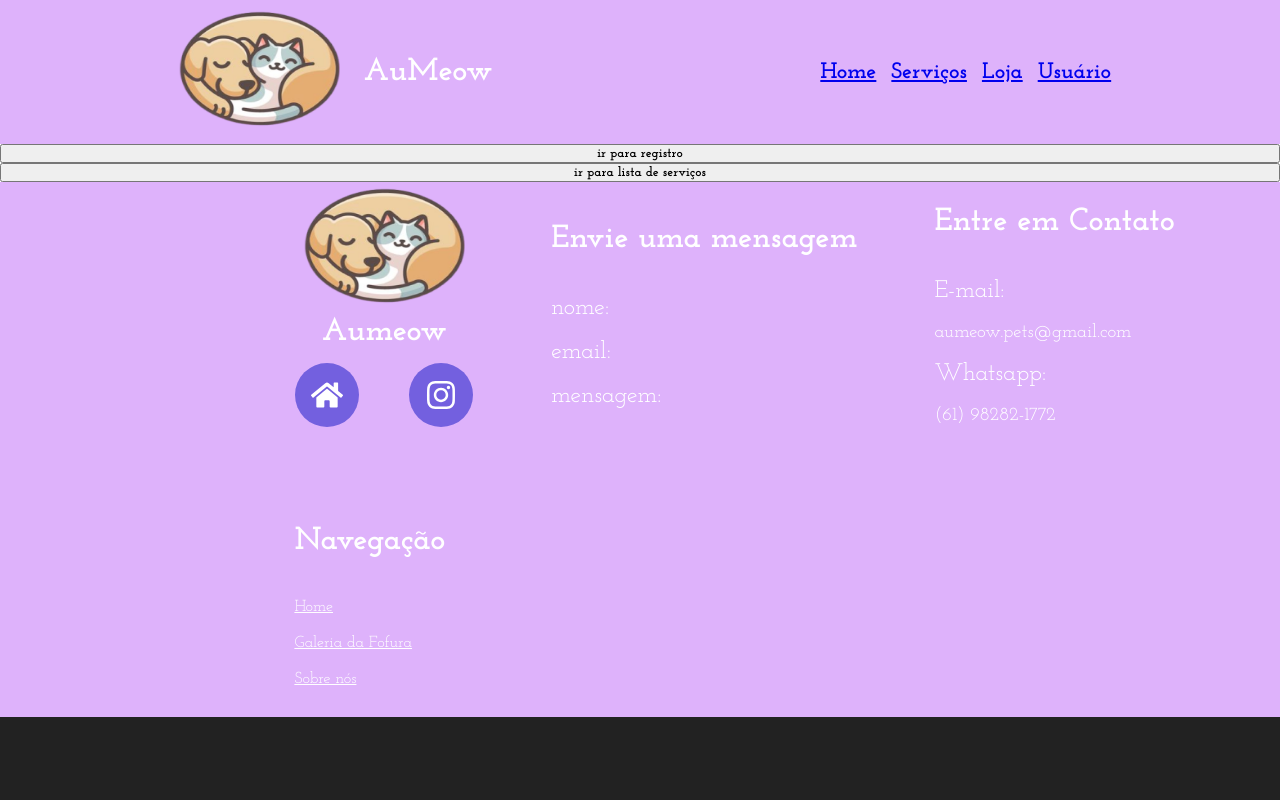
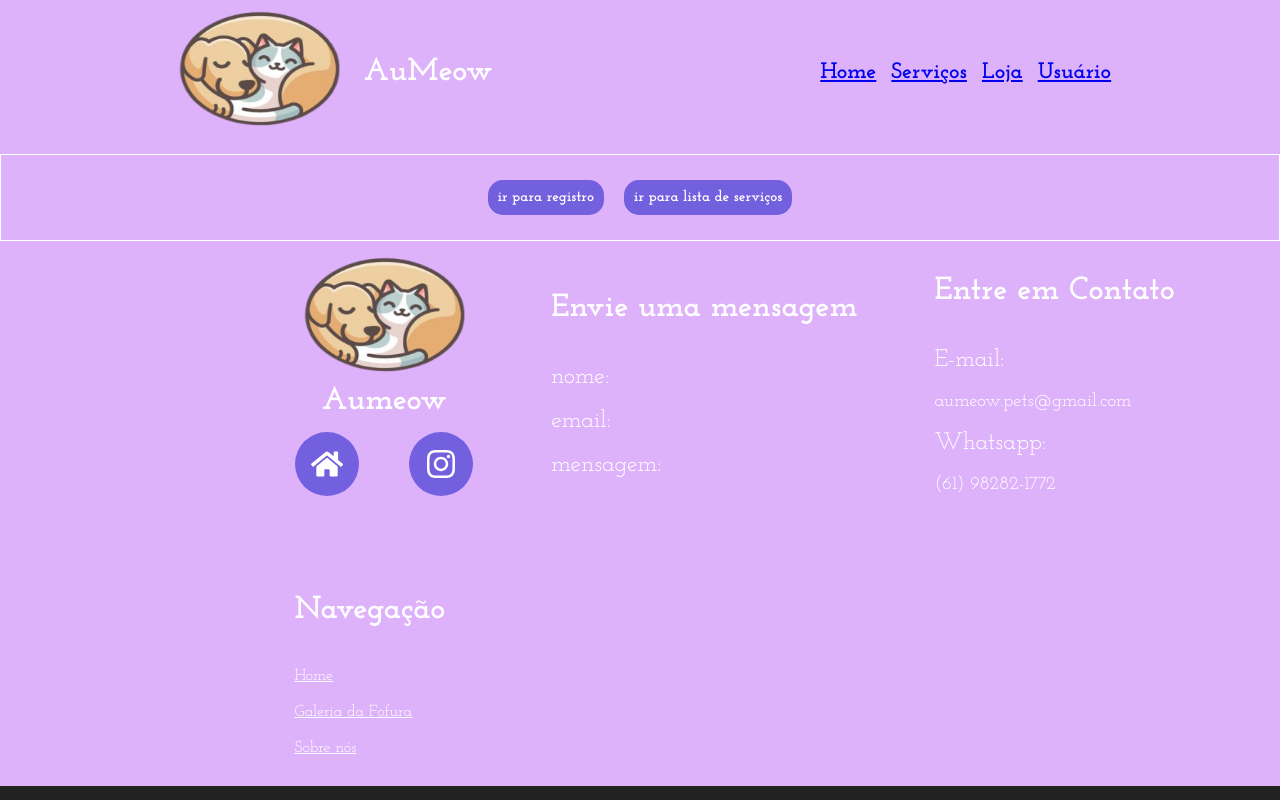
Before and after one commit to lucasshibata/aumeow_web, a React (Create React App) app: page /MenuPrestador in a window 1280 px wide. Built offline with nearby package versions, Linux system fonts and the light colour scheme.

Commit message:
styles fixeds

```diff
--- a/src/components/layout/WhiteBox.tsx
+++ b/src/components/layout/WhiteBox.tsx
@@ -8,7 +8,7 @@ export default function WhiteBox(props:any){
         justifyContent:'center',
         borderRadius:20,
         padding:20,
-        boxShadow: '2px 2px 2px 1px rgba(0, 0, 0, 0.2)'
+        // boxShadow: '2px 2px 2px 1px rgba(0, 0, 0, 0.2)'
     }
     return(
         <div style={styles}>
--- a/src/components/screens/CreateUser.tsx
+++ b/src/components/screens/CreateUser.tsx
@@ -6,14 +6,15 @@ import RenderLogo from '../layout/RenderLogo';
 import Space from '../layout/Space';
 import TitleBusiness from '../layout/TitleBusiness';
 import './CreateUser.css'
+import TitleLogo from '../layout/TitleLogo';
 
 export default function CreateUser(){
 	return(
 		<div className='CreateUser'>
 			<BackGround>
-				<div className='Container'>
-					<RenderLogo/>
-					<TitleBusiness/>
+				<div className='Container' style={{boxShadow: '2px 2px 2px 1px rgba(0, 0, 0, 0.2)', borderRadius: "15px"}}>
+				<TitleLogo/>
+
 					<Space w={20}/>
 					<WhiteBox>
 						<h1 className='Title'>Bem-vindo ao AuMeow!</h1>
--- /dev/null
+++ b/src/components/screens/MenuPrestador.css
@@ -0,0 +1,17 @@
+button{
+    border-radius: 15px;
+    padding: 10px;
+    margin: 10px;
+    background-color: rgb(115, 96, 223);
+    border: 0px;
+    color: white;
+    font-size: 15px;
+}
+.main{
+    display: flex;
+    align-items: center;
+    justify-content: center;
+    margin: 10px 0px;
+    padding: 15px;
+    border: 1px solid white;
+}
--- a/src/components/screens/MenuPrestador.tsx
+++ b/src/components/screens/MenuPrestador.tsx
@@ -2,14 +2,17 @@ import React from "react";
 import Header from "../layout/Header";
 import Footer from "../layout/Footer";
 import { useNavigate } from "react-router-dom";
+import './MenuPrestador.css'
 
 export default function MenuPrestador(){
     const navigate = useNavigate();
     return(
-        <div className="Container">
+        <div className="Container" style={{background: "rgb(222, 178, 251)"}}>
             <Header/>
-            <button onClick={()=>navigate('/RegistroServicoPrestador')}>ir para registro</button>
-            <button onClick={()=>navigate('/ListaServicosPrestador')}>ir para lista de serviços</button>
+            <div className="main">
+                <button onClick={()=>navigate('/RegistroServicoPrestador')}>ir para registro</button>
+                <button onClick={()=>navigate('/ListaServicosPrestador')}>ir para lista de serviços</button>
+            </div>
             <Footer/>
         </div>
 
```
